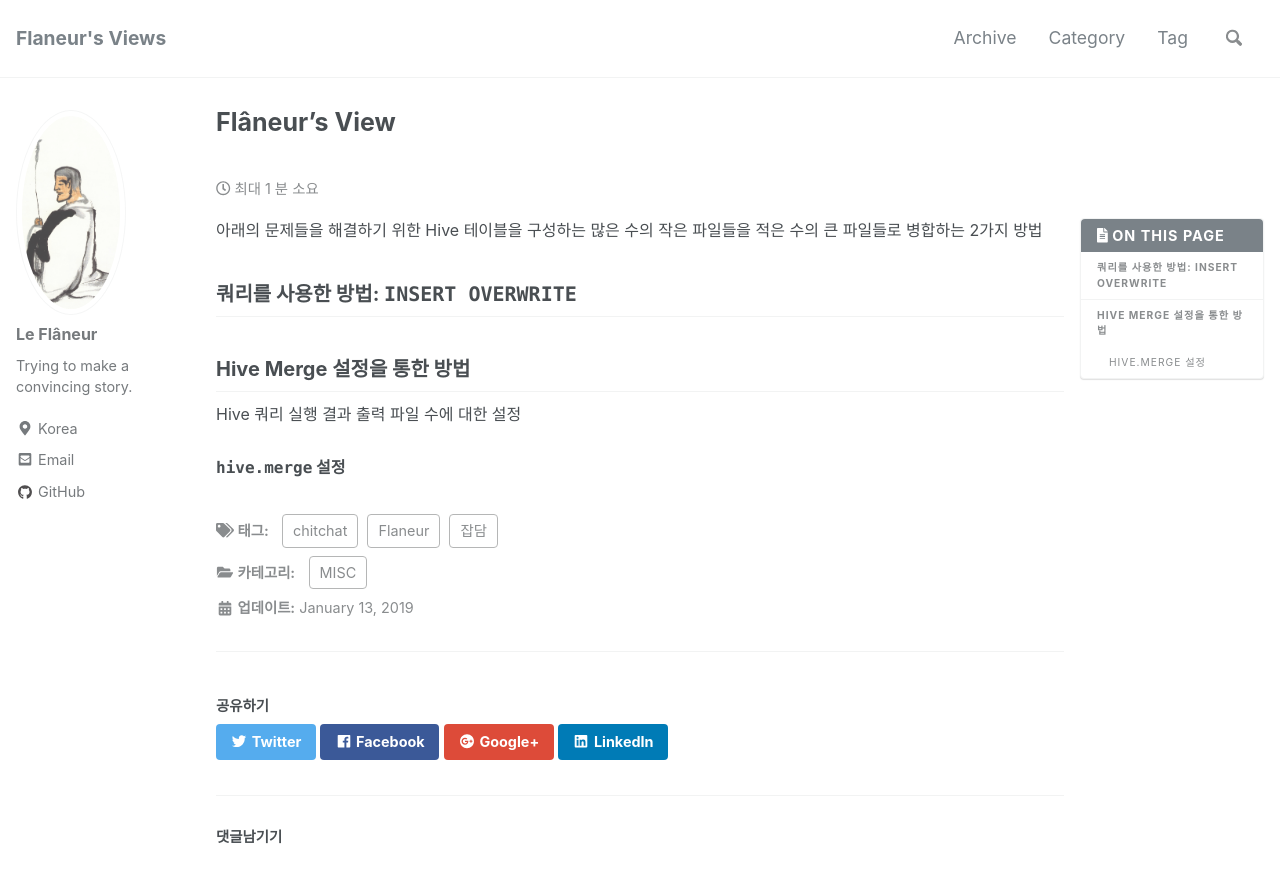
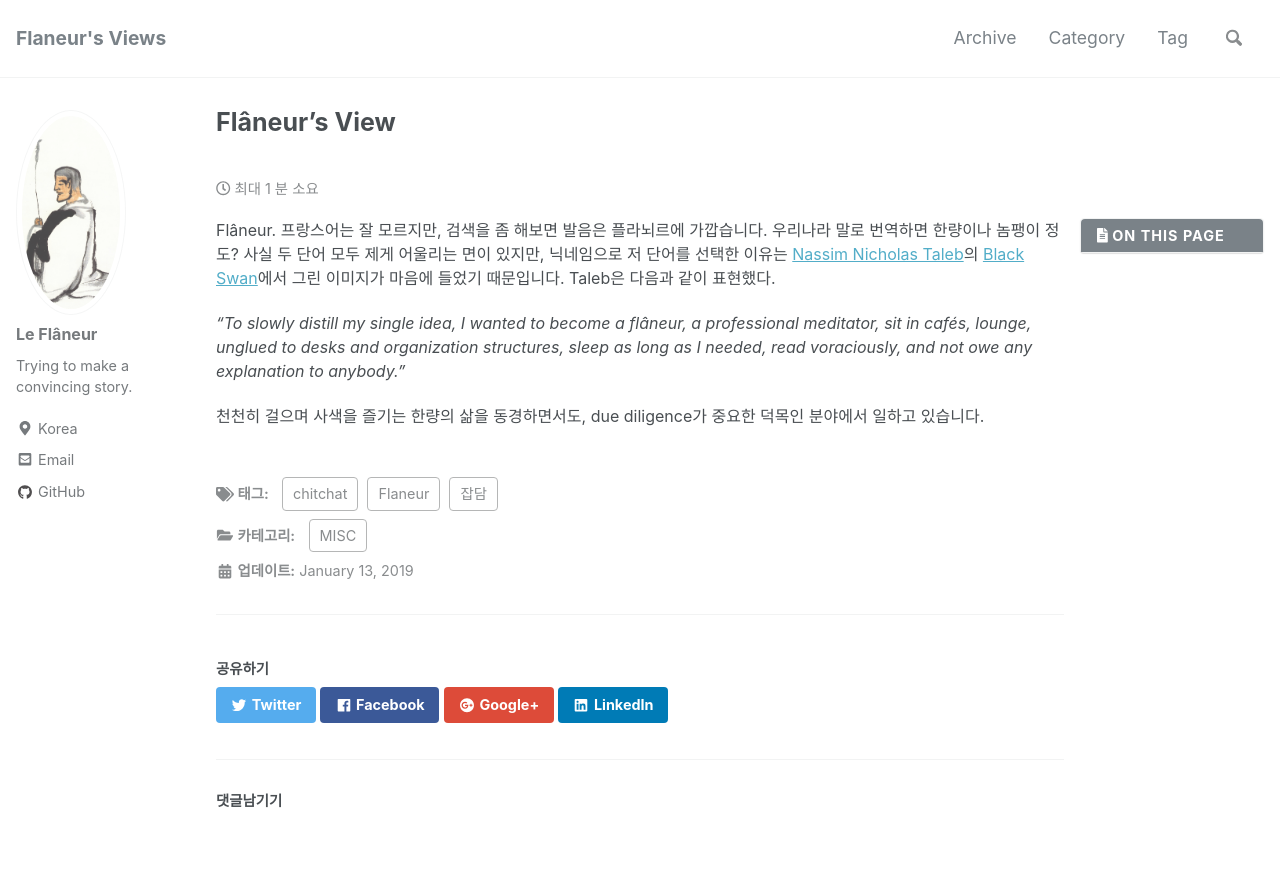
Before and after one commit to jisang0814/vitaflaneur.github.io, a Jekyll site: the page built from _posts/2019-01-13-greetings.md, in a window 1280 px wide and 900 px high. Shown: the top 883 px of the window. Built offline with Jekyll 4.4.1, drawn with Linux system fonts in a browser that asks for light colours; nearby versions of some CDN libraries; comment, search, counter and statistics services are not loaded; some of the changed text lies outside the part shown.

Commit message:
Update 2019-01-13-greetings.md

```diff
--- a/_posts/2019-01-13-greetings.md
+++ b/_posts/2019-01-13-greetings.md
@@ -9,13 +9,11 @@ tags:
   - 잡담
 ---
 
-아래의 문제들을 해결하기 위한 Hive 테이블을 구성하는 많은 수의 작은 파일들을 적은 수의 큰 파일들로 병합하는 2가지 방법
+Flâneur.
+프랑스어는 잘 모르지만, 검색을 좀 해보면 발음은 플라뇌르에 가깝습니다.
+우리나라 말로 번역하면 한량이나 놈팽이 정도? 사실 두 단어 모두 제게 어울리는 면이 있지만, 닉네임으로 저 단어를 선택한 이유는 [Nassim Nicholas Taleb](https://en.wikipedia.org/wiki/Nassim_Nicholas_Taleb)의 [Black Swan](https://search.daum.net/search?w=bookpage&bookId=1313424&tab=introduction&DA=LB2&q=%EB%B8%94%EB%9E%99%EC%8A%A4%EC%99%84)에서 그린 이미지가 마음에 들었기 때문입니다.
+Taleb은 다음과 같이 표현했다.
 
-## 쿼리를 사용한 방법: `INSERT OVERWRITE`
+*"To slowly distill my single idea, I wanted to become a flâneur, a professional meditator, sit in cafés, lounge, unglued to desks and organization structures, sleep as long as I needed, read voraciously, and not owe any explanation to anybody."*
 
-
-## Hive Merge 설정을 통한 방법
-
-Hive 쿼리 실행 결과 출력 파일 수에 대한 설정
-
-### `hive.merge` 설정
+천천히 걸으며 사색을 즐기는 한량의 삶을 동경하면서도, due diligence가 중요한 덕목인 분야에서 일하고 있습니다.
```
Also changed, not shown: other parts of _posts/2019-01-13-greetings.md (+1 -1 lines).
